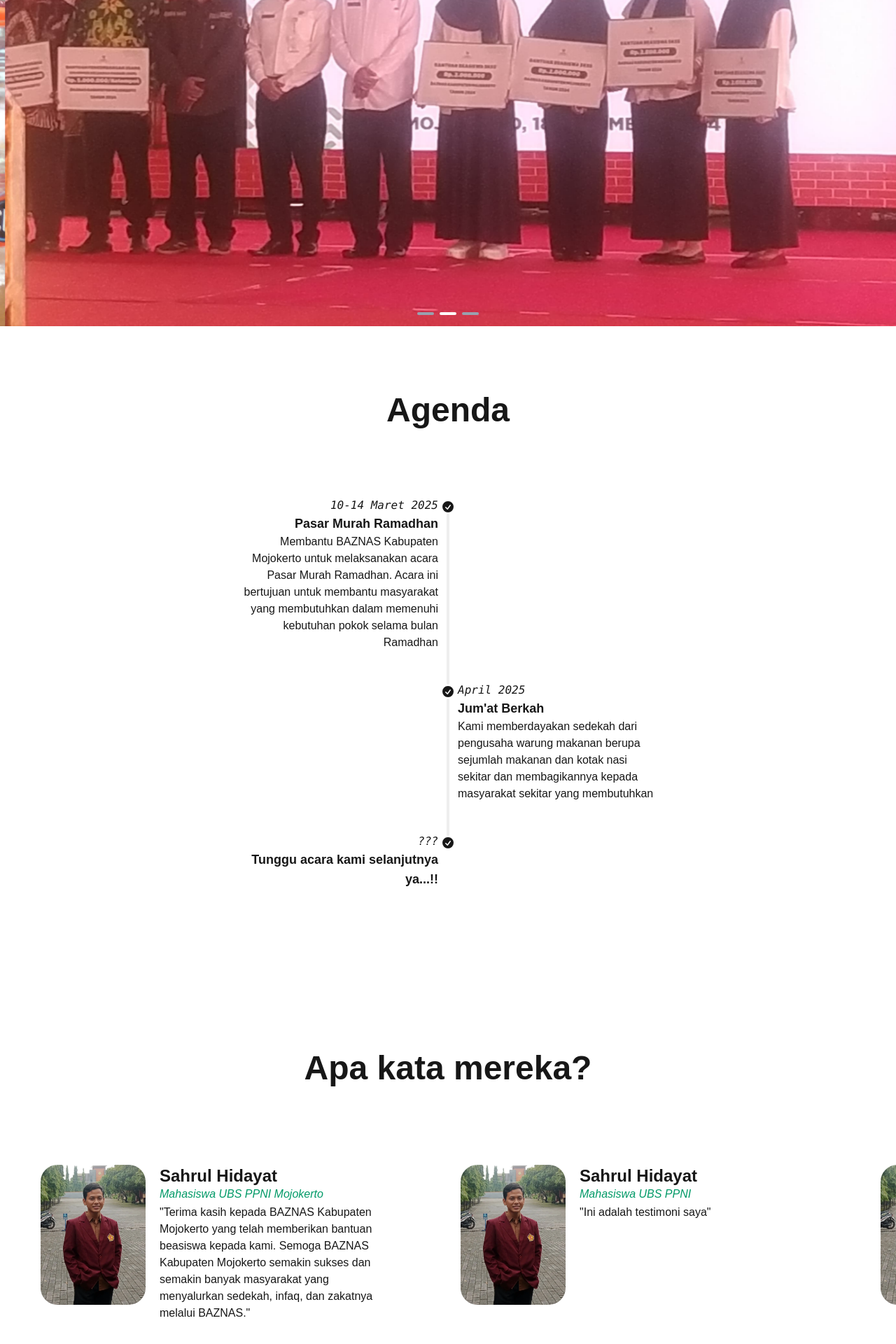
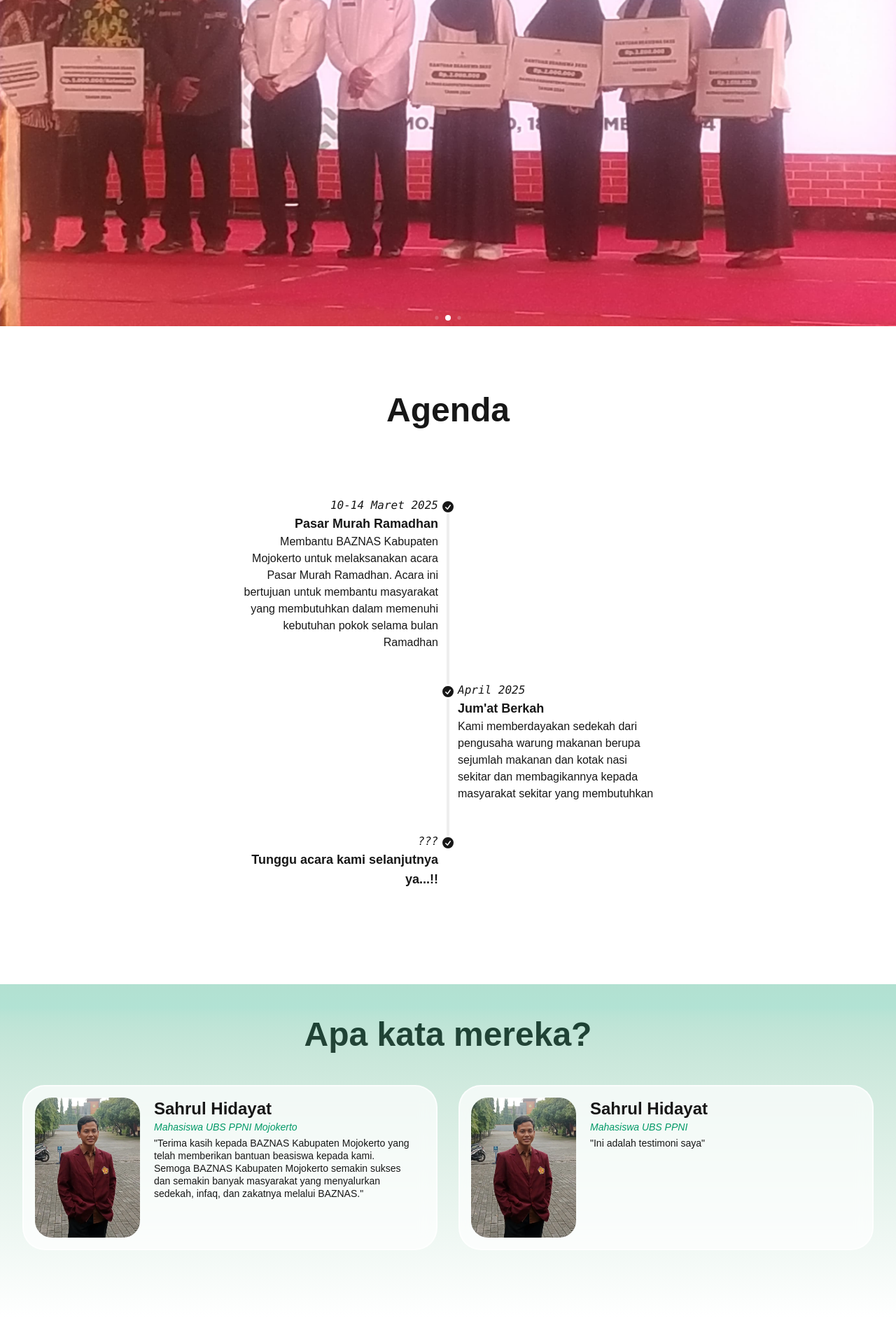
Before and after one commit to sahrulhidayat/skss-baznas-kab-mojokerto, a Next.js app: page / in a window 1280 px wide. Shown: the part 398-2318 px from the top of the page at 70% size. After the commit the page ends 2280 px from the top, so only its background shows below. Built offline with nearby package versions, Linux system fonts and the light colour scheme.

Commit message:
Refactor ImageSlide and Testimonials components to use Swiper for improved slide functionality; update TestimonialCard styles and adjust package dependencies for Swiper integration.

```diff
--- a/app/components/ImageSlide.tsx
+++ b/app/components/ImageSlide.tsx
@@ -1,7 +1,11 @@
 "use client";
 
 import Image from "next/image";
-import { useEffect, useState } from "react";
+import { Swiper, SwiperSlide } from "swiper/react";
+import "swiper/css";
+import "swiper/css/pagination";
+
+import { Autoplay, Pagination } from "swiper/modules";
 
 const slides = [
   { src: "/images/slide-1.jpg", alt: "Slide 1" },
@@ -10,26 +14,25 @@ const slides = [
 ];
 
 export default function ImageSlide() {
-
-  useEffect(() => {
-    const interval = setInterval(() => {
-      setCurrentSlide((prevSlide) => (prevSlide + 1) % slides.length);
-    }, 5000); // Change slide every 5 seconds
-    return () => clearInterval(interval);
-  });
-
-  const [currentSlide, setCurrentSlide] = useState(0);
-
   return (
-    <div className="relative w-full h-[500px] sm:h-[800px] overflow-hidden">
-      <div
-        className="flex transition-transform duration-1000 ease-in-out"
-        style={{ transform: `translateX(-${currentSlide * 100}%)` }}
+    <div className="relative w-full h-[300px] sm:h-[800px] overflow-hidden">
+      <Swiper
+        pagination={{
+          dynamicBullets: true,
+          clickable: true,
+          renderBullet: (index, className) => {
+            return `<span class="${className}" style="background-color: white;"></span>`;
+          },
+        }}
+        loop={true}
+        autoplay={{ delay: 3000, disableOnInteraction: false }}
+        modules={[Autoplay, Pagination]}
+        className="h-full w-full"
       >
         {slides.map((slide, index) => (
-          <div
+          <SwiperSlide
             key={index}
-            className="flex-shrink-0 w-full h-[500px] sm:h-[800px] relative"
+            className="flex-shrink-0 w-full h-full relative"
           >
             <Image
               src={slide.src}
@@ -37,20 +40,9 @@ export default function ImageSlide() {
               fill
               className="object-cover object-center h-full w-full"
             />
-          </div>
+          </SwiperSlide>
         ))}
-      </div>
-      <div className="absolute bottom-0 left-1/2 transform -translate-x-1/2 flex justify-center pb-4 space-x-2">
-        {slides.map((_, index) => (
-          <button
-            key={index}
-            className={`w-6 h-1 rounded-full ${
-              index === currentSlide ? "bg-white" : "bg-gray-400"
-            }`}
-            onClick={() => setCurrentSlide(index)}
-          ></button>
-        ))}
-      </div>
+      </Swiper>
     </div>
   );
 }
--- a/app/components/TestimonialCard.tsx
+++ b/app/components/TestimonialCard.tsx
@@ -13,7 +13,7 @@ const TestimonialCard = ({
 }) => {
   return (
     <div
-      className="flex min-w-[560px] min-h-[180px] rounded-3xl border-2 border-white/70 bg-white/70 p-4 backdrop-blur-md"
+      className="flex rounded-4xl border-2 border-white/70 bg-white/70 p-4 backdrop-blur-md"
     >
       <div className="rounded-3xl h-[200px] w-[150px] overflow-hidden flex-shrink-0">
         <Image
@@ -26,14 +26,14 @@ const TestimonialCard = ({
       </div>
       <div className="px-5 space-y-1 max-h-[200]">
         <div>
-          <h4 className="text-2xl font-bold select-none pointer-events-none">
+          <h4 className="text-lg md:text-2xl font-bold select-none pointer-events-none">
             {name}
           </h4>
-          <p className="text-emerald-600 italic select-none pointer-events-none leading-5">
+          <p className="text-sm leading-4 md:leading-5 text-emerald-600 italic select-none pointer-events-none ">
             {profession}
           </p>
         </div>
-        <p className="select-none pointer-events-none">&quot;{testimonial}&quot;</p>
+        <p className="text-sm leading-4 md:leading-4.5 select-none pointer-events-none">&quot;{testimonial}&quot;</p>
       </div>
     </div>
   );
--- a/app/components/Testimonials.tsx
+++ b/app/components/Testimonials.tsx
@@ -1,76 +1,62 @@
 "use client";
 
 import TestimonialCard from "./TestimonialCard";
-import { useRef } from "react";
+import { Swiper, SwiperSlide } from "swiper/react";
+import "swiper/css";
 
 const Testimonials = () => {
-  const sliderRef = useRef<HTMLDivElement>(null);
-
-  const handleMouseDown = (e: React.MouseEvent<HTMLDivElement>) => {
-    const slider = sliderRef.current;
-    if (!slider) return;
-
-    let isDown = false;
-    let startX = 0;
-    let scrollLeft = 0;
-
-    isDown = true;
-    startX = e.pageX - slider.offsetLeft;
-    scrollLeft = slider.scrollLeft;
-
-    const mouseMoveHandler = (e: MouseEvent) => {
-      if (!isDown) return;
-      e.preventDefault();
-      const x = e.pageX - slider.offsetLeft;
-      const walk = (x - startX) * 1; //increase the multiplication number to adjust the scrolling speed
-      slider.scrollLeft = scrollLeft - walk;
-    };
-
-    const mouseUpHandler = () => {
-      isDown = false;
-      window.removeEventListener("mousemove", mouseMoveHandler);
-      window.removeEventListener("mouseup", mouseUpHandler);
-      window.removeEventListener("mouseleave", mouseUpHandler);
-    };
-
-    window.addEventListener("mousemove", mouseMoveHandler);
-    window.addEventListener("mouseup", mouseUpHandler);
-    window.addEventListener("mouseleave", mouseUpHandler);
-  };
-
   return (
-    <div className="relative py-24">
-      <h1 className="text-4xl md:text-5xl font-bold mb-12 md:mb-24 px-8 text-center">Apa kata mereka?</h1>
-      <div
-        className="flex px-10 overflow-x-auto space-x-10 no-scrollbar cursor-grab active:cursor-grabbing"
-        onMouseDown={handleMouseDown}
-        ref={sliderRef}
+    <div className="relative py-12">
+      <h1 className="text-4xl md:text-5xl font-bold text-center">
+        Apa kata mereka?
+      </h1>
+      <div className="max-7xl relative px-8 py-6 md:py-12 flex justify-center">
+        <Swiper
+          spaceBetween={30}
+          pagination={{
+            clickable: true,
+          }}
+          className="w-full max-w-7xl"
+          breakpoints={{
+            640: {
+              slidesPerView: 1,
+            },
+            768: {
+              slidesPerView: 2,
+            },
+            1024: {
+              slidesPerView: 2,
+            },
+          }}
         >
+          <SwiperSlide className="flex justify-center">
             <TestimonialCard
               imageSrc="/images/person-1.webp"
               name="Sahrul Hidayat"
               profession="Mahasiswa UBS PPNI Mojokerto"
               testimonial="Terima kasih kepada BAZNAS Kabupaten Mojokerto yang telah memberikan bantuan beasiswa kepada kami. Semoga BAZNAS Kabupaten Mojokerto semakin sukses dan semakin banyak masyarakat yang menyalurkan sedekah, infaq, dan zakatnya melalui BAZNAS."
             />
+          </SwiperSlide>
+          <SwiperSlide className="flex justify-center">
             <TestimonialCard
               imageSrc="/images/person-1.webp"
               name="Sahrul Hidayat"
               profession="Mahasiswa UBS PPNI"
               testimonial="Ini adalah testimoni saya"
             />
+          </SwiperSlide>
+          <SwiperSlide className="flex justify-center">
             <TestimonialCard
               imageSrc="/images/person-1.webp"
               name="Sahrul Hidayat"
               profession="Mahasiswa UBS PPNI"
               testimonial="Ini adalah testimoni saya"
             />
-        <TestimonialCard
-          imageSrc="/images/person-1.webp"
-          name="Sahrul Hidayat"
-          profession="Mahasiswa UBS PPNI"
-          testimonial="Ini adalah testimoni saya"
-        />
+          </SwiperSlide>
+        </Swiper>
       </div>
+
+      <div className="absolute inset-0 bg-gradient-to-b from-emerald-600 to-white opacity-30"></div>
     </div>
   );
 };
--- a/package.json
+++ b/package.json
@@ -11,9 +11,10 @@
   "dependencies": {
     "@tailwindcss/postcss": "^4.0.12",
     "daisyui": "^5.0.0",
-    "next": "15.1.6",
+    "next": "^15.2.4",
     "react": "^19.0.0",
     "react-dom": "^19.0.0",
+    "swiper": "^11.2.6",
     "tailwindcss": "^4.0.12"
   },
   "devDependencies": {
```
Also changed, not shown: 1 other file (tests, documents, lock files or other folders). Lines whose indentation alone changed are shown as unchanged.
